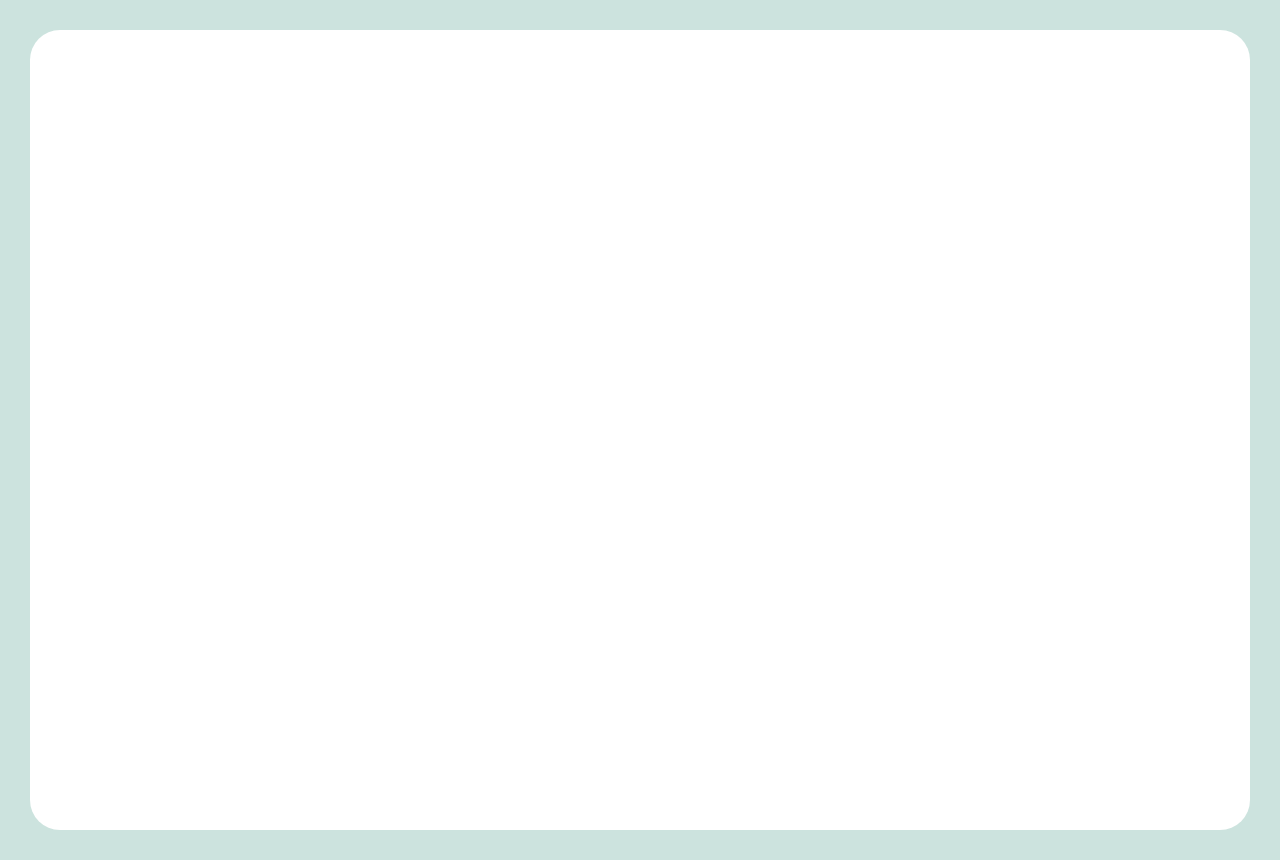
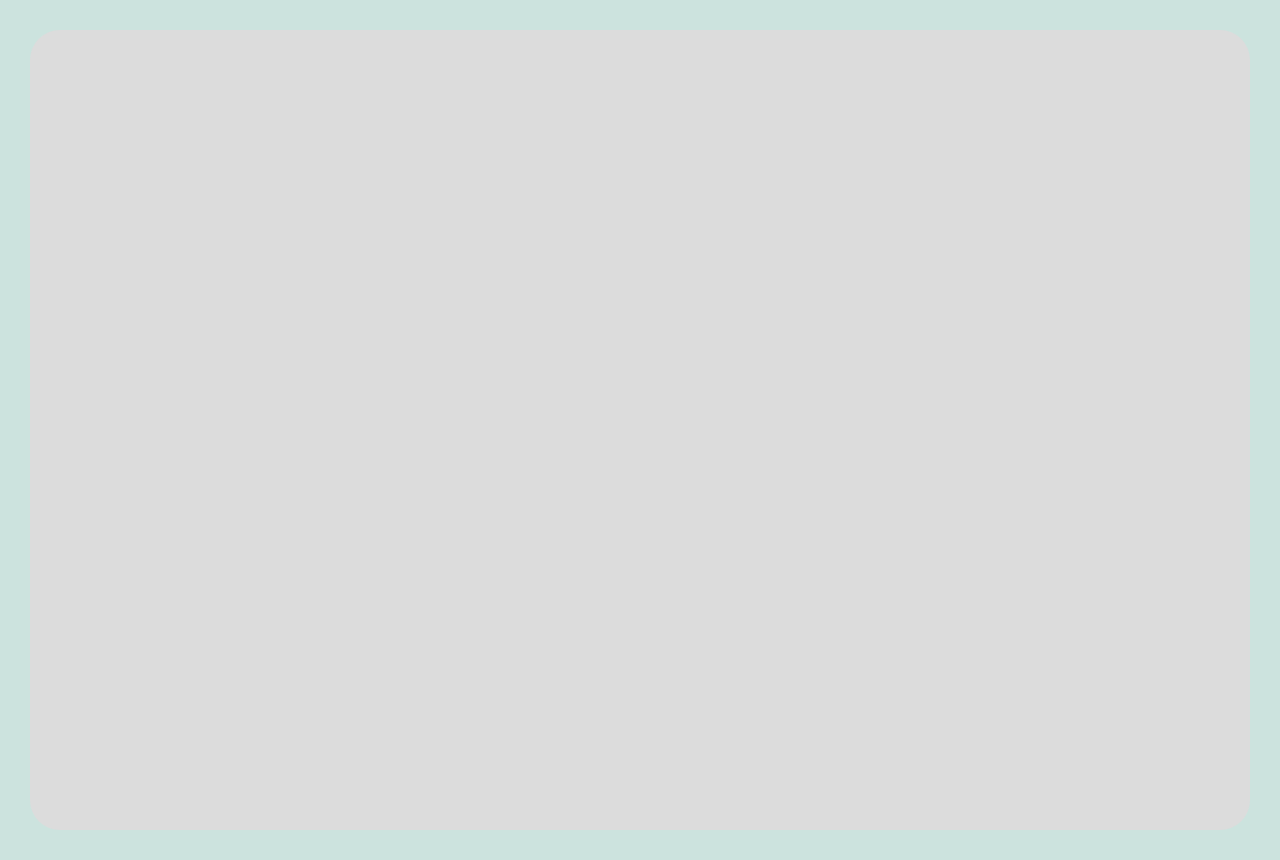
Before and after one commit to Madhav4466/user-dashboard, a React (Create React App) app: page / in a window 1280 px wide. Built offline with nearby package versions, Linux system fonts and the light colour scheme; the HTML template or start-up script is replaced by a standard one.

Commit message:
Update the variables in colors

```diff
--- a/src/assets/stylesheets/defaults/_colors.sass
+++ b/src/assets/stylesheets/defaults/_colors.sass
@@ -1,5 +1,6 @@
-$default-dashboard-background: #fff
+$default-left-panel-background: #fff
 $default-home-background: #cce3de
+$default-dashboard-background: #dcdcdc
 $left-panel-link-background-selected: linear-gradient(to right bottom, #0256FE, #8265E3)
 $deafult-font-color: #000000
 $default-icon-color: #353535
```
